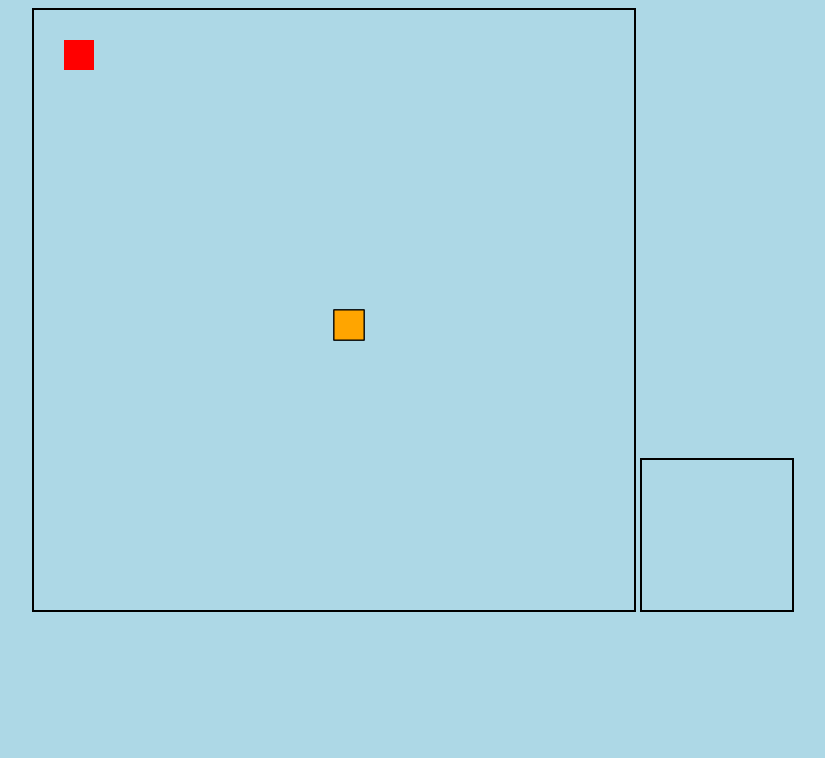
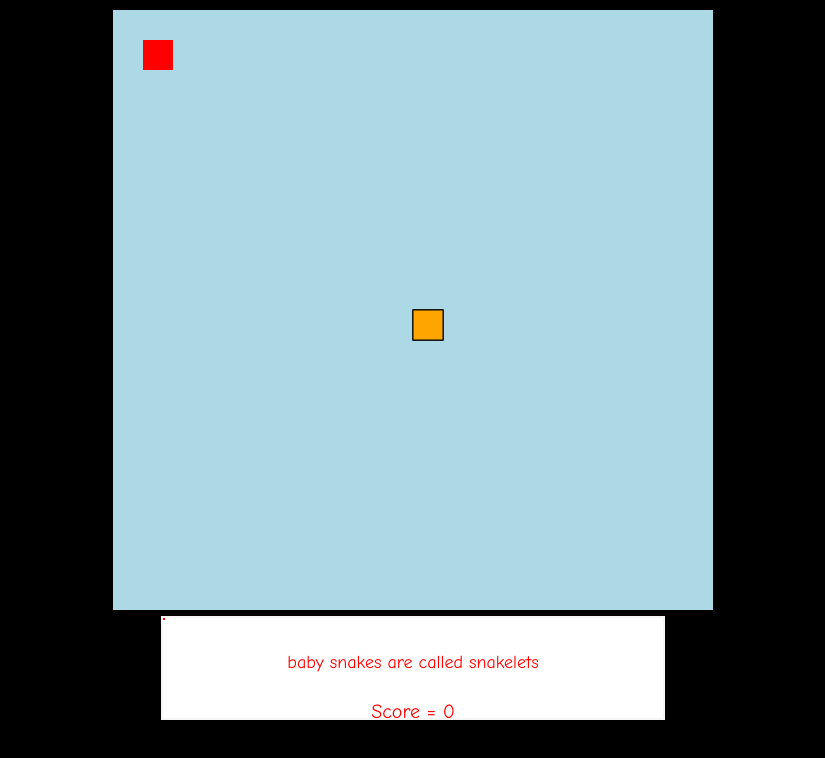
Before and after one commit to quirkyexplorer/SnakeGame, a plain HTML site: page main.html in a window 1280 px wide. Shown: the whole page, without its empty margins (227-1052 px from the left). Drawn offline with Linux system fonts and the light colour scheme.

Commit message:
added sound, as well as messages and it now displays the score to do: needs to stop if collision with body is true        needs to have sound for eating        add more interesting facts        add game over message
wish list:
        add head animation when eating.
        add head animation when crawling around
        create multiple files as code will get bigger
        add obstacles its gotta go around
        add fruit bonuses and special power fruits.

```diff
--- a/index.js
+++ b/index.js
@@ -1,38 +1,42 @@
 const canvas = document.getElementById("canvas");
 const ctx = canvas.getContext("2d");
 
-//const canvas2 = document.getElementById("score");  // for the score
-// const ctx2 = canvas2.getContext("2d");
+const canvas2 = document.getElementById("score");  // for the score
+const ctx2 = canvas2.getContext("2d");
 
-
+// setting up the snake features
 let speed = 4;
-let tileCount = 20; // number of preferred tiles
 let tileSize = 30// clientWidth returns the width of an element in pixels
 
-let headX = 300; // starting position of snake
-let headY = 300;
-
-//
+// declaring the head of the snake
 let head = 0;
 
 // to draw the body of the snake
 // array for snake parts
 let snake = [{x:300, y:300}, {x:270, y:300}, {x:240, y:300}]; // we need to call this to grow the snake or add parts
-
-// random range for apple to appear
-min = 0;
-max = 600;
-
 // initialize the speed of the snake
 let xvelocity = 0;
 let yvelocity = 0;
 
+// ------------------------------------------------------------------------
+
+// apple features
+// random range for apple to appear
+let min = 0;
+let max = 600;
 // draw apple = 5;
 let appleX = 30;
 let appleY = 30;
 
+// ------------------------------------------------------------------------
+
 // scores
 let score = 0;
+
+// ------------------------------------------------------------------------
+// music features
+let music = new sound("cumbiaCity.mp3");
+let eatSound;
 
 // create game loop-to continously update screen
 function drawGame() {
@@ -42,7 +46,8 @@ function drawGame() {
 
     changeSnakePosition();
     drawSnake();
-    //displayScore();
+    music.play();
+    displayScore();
 
     const time = setTimeout(drawGame, 1000/speed); // update screen 4 times a second
     gameOver(time);
@@ -117,11 +122,66 @@ function drawApple() {
 
 }
 
+function sound(src) {
+        this.sound = document.createElement("audio");
+        this.sound.src = src;
+        this.sound.setAttribute("preload", "auto");
+        this.sound.setAttribute("controls", "none");
+        this.sound.style.display = "none";
+        document.body.appendChild(this.sound);
+        this.play = function() {
+            this.sound.play();
+        }
+        this.stop = function() {
+            this.sound.pause();
+        }
+}
+
 // we display the score here
-// function displayScore() {
-//         ctx2.fillStyle = "white";
-//         ctx2.fillRect(-100, 100, clientWidth, clientHeight);
-// }
+function displayScore() {
+        ctx2.fillStyle = "white";
+        ctx2.fillRect(0, 0, 500, 100);
+
+        ctx2.fillStyle = "red";
+        ctx2.fillRect(0,0,2,2)
+
+        ctx2.font = "20px Comic Sans MS";
+        ctx2.fillStyle = "red";
+
+        ctx2.textAlign = "center";
+        ctx2.fillText("Score = " + score, 250, 100); // width and height where you want the text aligned.
+
+        if( score < 50) {
+            message = "baby snakes are called snakelets";
+            ctx2.font = "18px Comic Sans MS";
+            ctx2.textAlign = "center";
+            ctx2.fillText(message, 250, 50);
+        }
+        else if (score >= 50 && score < 100) {
+            message1 = "a reticulated python can measure up to";
+            message2 = "33 feet in length, thats five average adults";
+            message3 = "plus half of one laying down.";
+
+            ctx2.font = "18px Comic Sans MS";
+            ctx2.textAlign = "center";
+            ctx2.fillText(message1, 250, 15);
+            ctx2.fillText(message2, 250, 35);
+            ctx2.fillText(message3, 250, 55);
+
+        }
+        else if( score >= 100 && score < 130) {
+            message1 = "that snake is getting big, you should";
+            message2 = "be paying attention where it goes..."
+            ctx2.font = "18px Comic Sans MS";
+            ctx2.textAlign = "center";
+            ctx2.fillText(message1, 250, 15);
+            ctx2.fillText(message2, 250, 35);
+        }
+
+
+
+}
+
 
 window.addEventListener('keydown', keyDown, false);
 
--- a/main.css
+++ b/main.css
@@ -1,4 +1,4 @@
 body {
     text-align: center;
-    background-color: lightblue;
+    background-color: rgb(0, 0, 0);
 }
--- a/main.html
+++ b/main.html
@@ -12,8 +12,10 @@
 
 <body>
     <canvas id="canvas" width="600" height="600" style="border:2px solid #000000;"></canvas>
+    <br>
+    <canvas id="score" width="500" height="100" style="border:2px solid #f5f5f5;"></canvas>
     <script src="index.js"></script>
-    <canvas id="score" width="150" height="150" style="border:2px solid #000000;"></canvas>
+
 
 </body>
 
```
Also changed, not shown: 1 other file.
